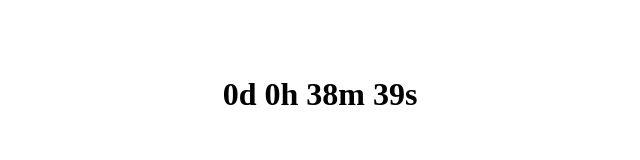
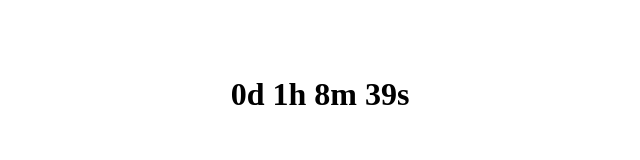
Before and after one commit to StefLue/StefLue.github.io, a plain HTML site: page index.html in a window 1280 px wide. Shown: the whole page, without its empty margins (320-960 px from the left). Drawn offline with Linux system fonts and the light colour scheme.

Commit message:
Update index.html

```diff
--- a/index.html
+++ b/index.html
@@ -2,7 +2,7 @@
 <br><br><h1><center><p id="main"></p></center></h1>
 
 <script>
-var countDownDate = new Date("Dec 24, 2022 18:00:00").getTime();
+var countDownDate = new Date("Dec 24, 2022 18:30:00").getTime();
 
 var x = setInterval(function() {
 
```
